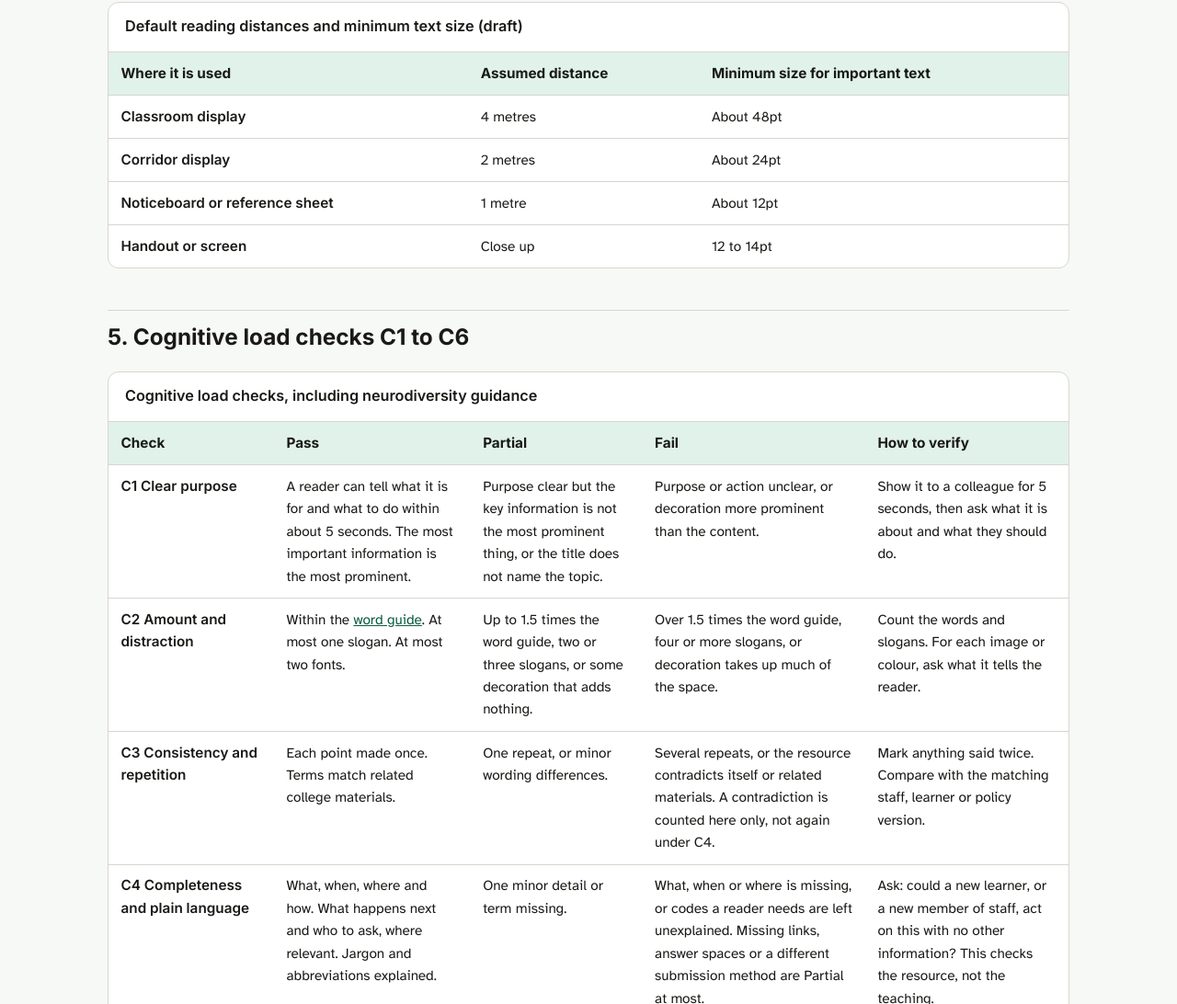
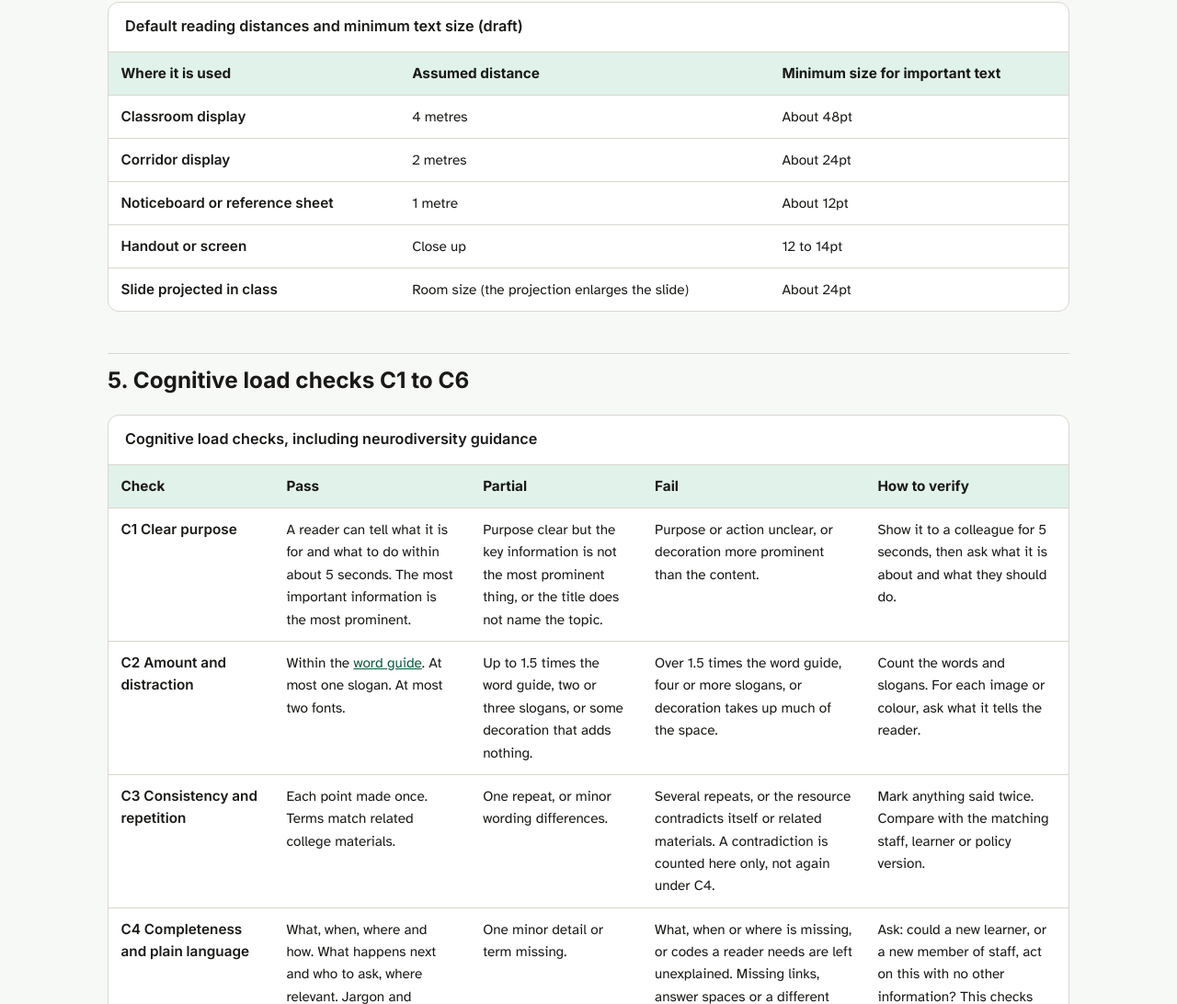
Before and after one commit to GWC25/Accessibility-Tool, a plain HTML site: page checker-rubric.html in a window 1280 px wide. Shown: the part 3212-4304 px from the top of the page at 92% size. Drawn offline with Linux system fonts and the light colour scheme.

Commit message:
Add projected slide size to the checker rubric
Co-Authored-By: Claude Opus 5.5 <noreply@anthropic.com>
Claude-Session: https://claude.ai/code/session_0193BXyJ1ABgh9ENKzeM11Ti

```diff
--- a/checker-rubric.html
+++ b/checker-rubric.html
@@ -115,6 +115,7 @@ footer{border-top:1px solid var(--border);padding:1.25rem 2rem;text-align:center
 <tr><th scope="row">Corridor display</th><td>2 metres</td><td>About 24pt</td></tr>
 <tr><th scope="row">Noticeboard or reference sheet</th><td>1 metre</td><td>About 12pt</td></tr>
 <tr><th scope="row">Handout or screen</th><td>Close up</td><td>12 to 14pt</td></tr>
+<tr><th scope="row">Slide projected in class</th><td>Room size (the projection enlarges the slide)</td><td>About 24pt</td></tr>
 </tbody></table></div>
 
 <h2 id="cognitive">5. Cognitive load checks C1 to C6</h2>
```
